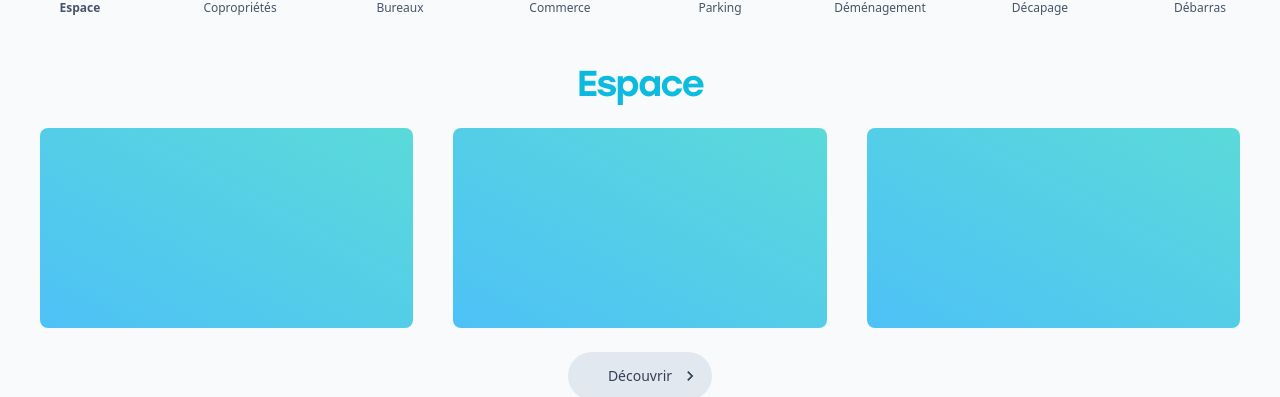
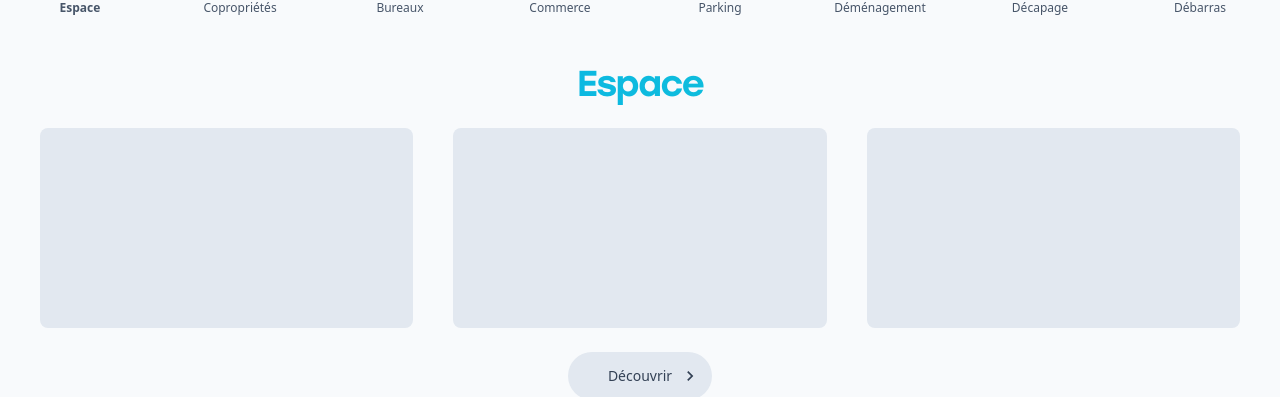
Before and after one commit to netproam/netpro, a Next.js app: page / in a window 1280 px wide. Shown: the part 1016-1413 px from the top of the page. Built offline with nearby package versions, Linux system fonts and the light colour scheme.

Commit message:
inspiration de nikita netoyage pour la page temoignage

```diff
--- a/src/components/section/NewServiceSection.tsx
+++ b/src/components/section/NewServiceSection.tsx
@@ -138,15 +138,17 @@ bg-clip-text text-transparent bg-gradient-to-r from-[#04A9F4] to-[#17CCCA]
 
 lg:text-4xl  text-center pt-8 pb-4 tracking-tighter font-stolzl">{selectionnedText.titre}</h2>
 <div className=" grid grid-cols-2 items-center justify-between  px-4  lg:px-10  w-full gap-10 lg:grid-cols-3 ">
-<div className=" h-[125px] lg:h-[200px] rounded-lg relative flex bg-gradient-to-tr from-[#04A9F4] opacity-70 to-[#17CCCA]">
+<div className=" h-[125px] lg:h-[200px] rounded-lg relative flex
+bg-slate-200">
 
     </div>
-    <div className=" h-[125px] lg:h-[200px] rounded-lg relative flex bg-gradient-to-tr from-[#04A9F4] opacity-70 to-[#17CCCA]">
+    <div className=" h-[125px] lg:h-[200px] rounded-lg relative flex
+   bg-slate-200">
 
     </div>
     <div className=" h-[125px] lg:h-[200px]
     col-span-2 lg:col-span-1
-    rounded-lg relative flex bg-gradient-to-tr from-[#04A9F4] opacity-70 to-[#17CCCA]">
+    rounded-lg relative flex bg-gradient-to-tr bg-slate-200">
 
 
     </div>
```
